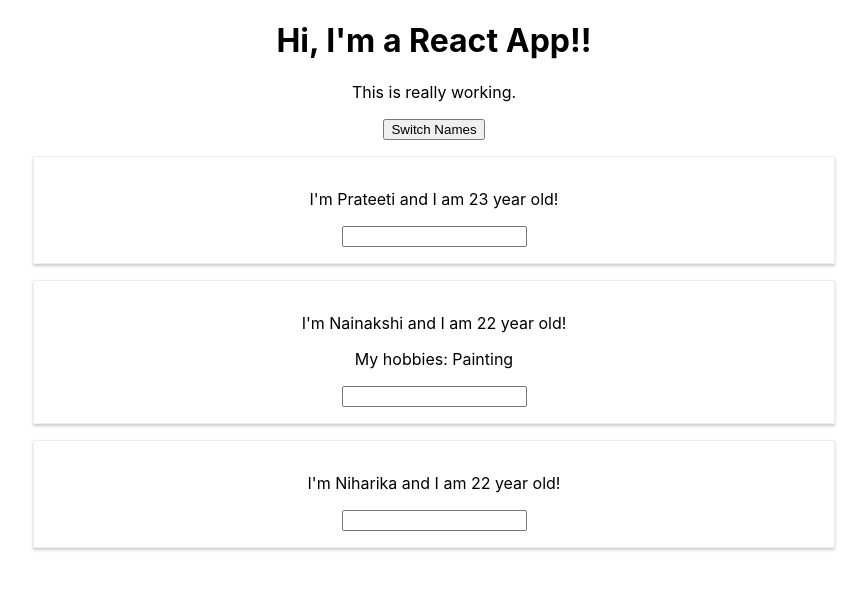
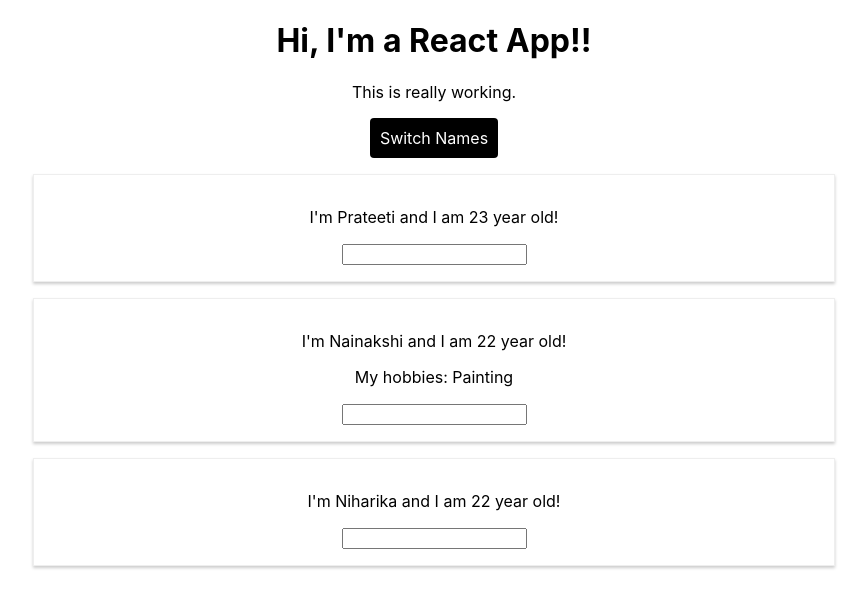
Before and after one commit to KiritoKun007/REACT, a React (Create React App) app in the folder react-complete-guide/: page / in a window 1280 px wide. Shown: the top 608 px of the page, without its empty margins (206-1073 px from the left). Built offline with nearby package versions, Linux system fonts and the light colour scheme.

Commit message:
inline styling elements

```diff
--- a/react-complete-guide/src/App.js
+++ b/react-complete-guide/src/App.js
@@ -68,11 +68,23 @@
   }
 
   render() {
+
+    const style = {
+      backgroundColor: 'black',
+      font: 'inherit',
+      border: 'none',
+      borderRadius: '4px',
+      color: 'white',
+      padding: '10px' ,
+      cursor: 'pointer'
+    }
+
     return (
       <div className="App">
         <h1>Hi, I'm a React App!!</h1>
         <p>This is really working.</p>
         <button
+          style={style}
           // Second method of passing argument
           onClick={() => this.switchNameHandler('Meenakshi')}
         >Switch Names</button>
```
